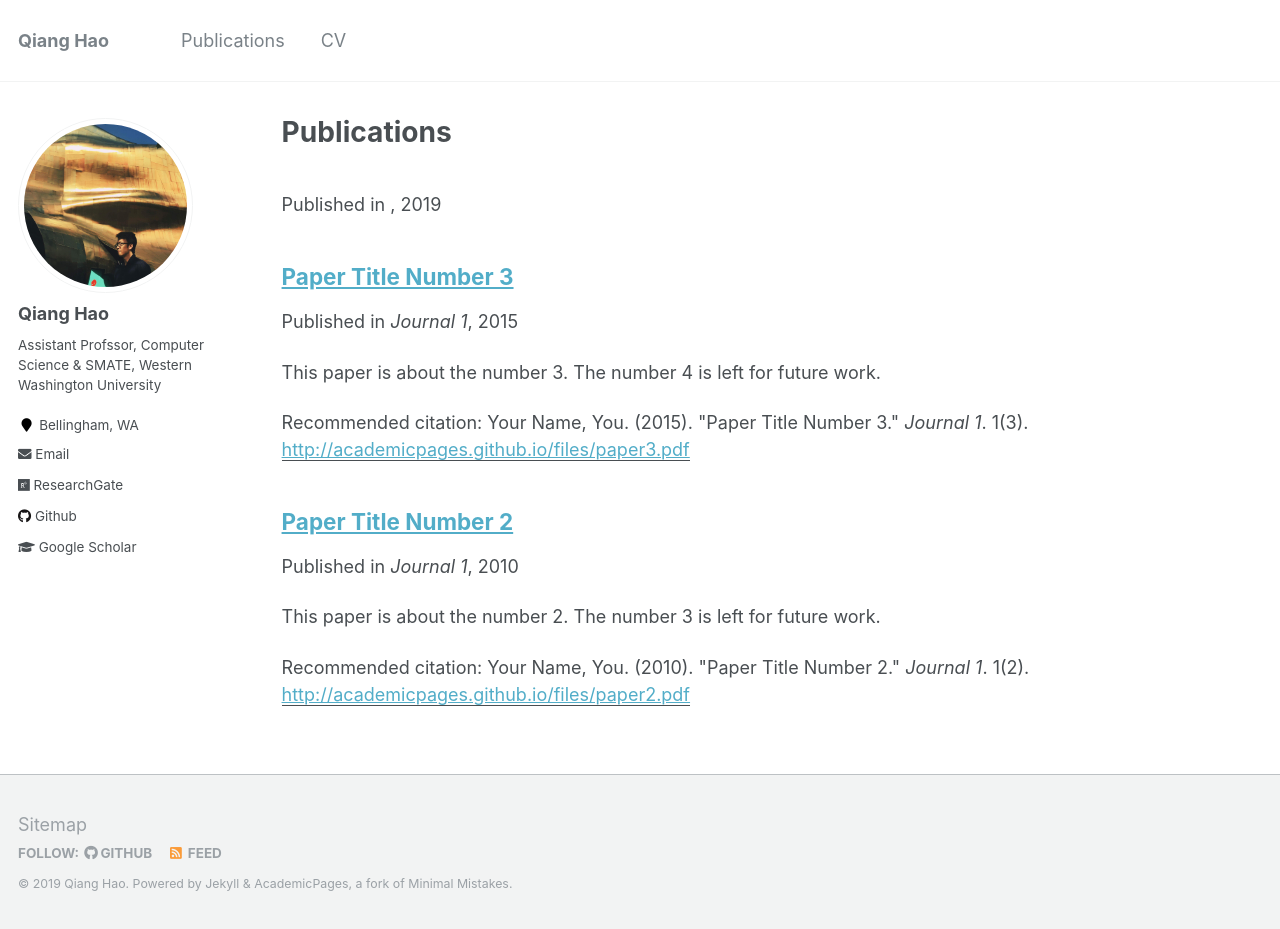
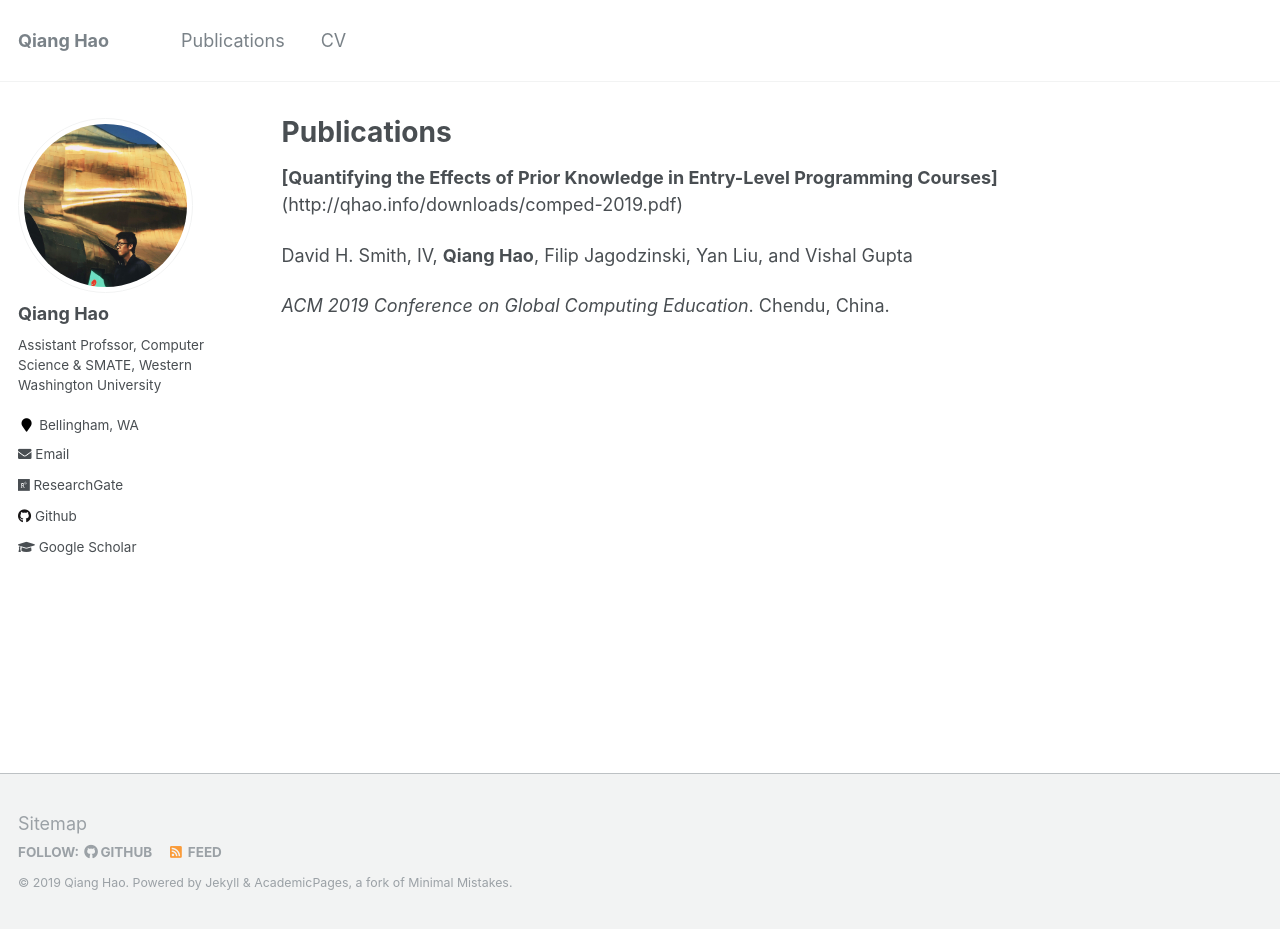
Before and after one commit to Neo-Hao/neo-hao.github.io, a Jekyll site: the page built from _pages/publications.md, in a window 1280 px wide and 929 px high. Built offline with Jekyll 4.4.1, drawn with Linux system fonts in a browser that asks for light colours.

Commit message:
add a publication intro

```diff
--- a/_pages/publications.md
+++ b/_pages/publications.md
@@ -5,12 +5,20 @@ permalink: /publications/
 author_profile: true
 ---
 
+**[Quantifying the Effects of Prior Knowledge in Entry-Level Programming Courses]**(http://qhao.info/downloads/comped-2019.pdf)
+
+David H. Smith, IV, **Qiang Hao**, Filip Jagodzinski, Yan Liu, and Vishal Gupta
+
+*ACM 2019 Conference on Global Computing Education*. Chendu, China.
+
+
 {% if author.googlescholar %}
   You can also find my articles on <u><a href="{{author.googlescholar}}">my Google Scholar profile</a>.</u>
 {% endif %}
 
-{% include base_path %}
+
+<!-- {% include base_path %}
 
 {% for post in site.publications reversed %}
   {% include archive-single.html %}
-{% endfor %}
+{% endfor %} -->
--- a/_publications/2010-10-01-paper-title-number-2.md
+++ /dev/null
@@ -1,15 +0,0 @@
----
-title: "Paper Title Number 2"
-collection: publications
-permalink: /publication/2010-10-01-paper-title-number-2
-excerpt: 'This paper is about the number 2. The number 3 is left for future work.'
-date: 2010-10-01
-venue: 'Journal 1'
-paperurl: 'http://academicpages.github.io/files/paper2.pdf'
-citation: 'Your Name, You. (2010). &quot;Paper Title Number 2.&quot; <i>Journal 1</i>. 1(2).'
----
-This paper is about the number 2. The number 3 is left for future work.
-
-[Download paper here](http://academicpages.github.io/files/paper2.pdf)
-
-Recommended citation: Your Name, You. (2010). "Paper Title Number 2." <i>Journal 1</i>. 1(2).
--- a/_publications/2015-10-01-paper-title-number-3.md
+++ /dev/null
@@ -1,15 +0,0 @@
----
-title: "Paper Title Number 3"
-collection: publications
-permalink: /publication/2015-10-01-paper-title-number-3
-excerpt: 'This paper is about the number 3. The number 4 is left for future work.'
-date: 2015-10-01
-venue: 'Journal 1'
-paperurl: 'http://academicpages.github.io/files/paper3.pdf'
-citation: 'Your Name, You. (2015). &quot;Paper Title Number 3.&quot; <i>Journal 1</i>. 1(3).'
----
-This paper is about the number 3. The number 4 is left for future work.
-
-[Download paper here](http://academicpages.github.io/files/paper3.pdf)
-
-Recommended citation: Your Name, You. (2015). "Paper Title Number 3." <i>Journal 1</i>. 1(3).
```
Also changed, not shown: _publications/prior-cs-knowledge.md (renamed from _publications/2019-05-17-prior-cs-knowledge.md).
